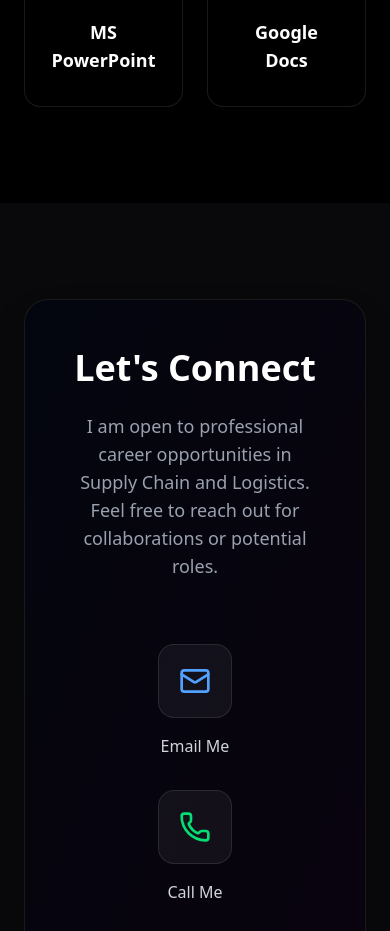
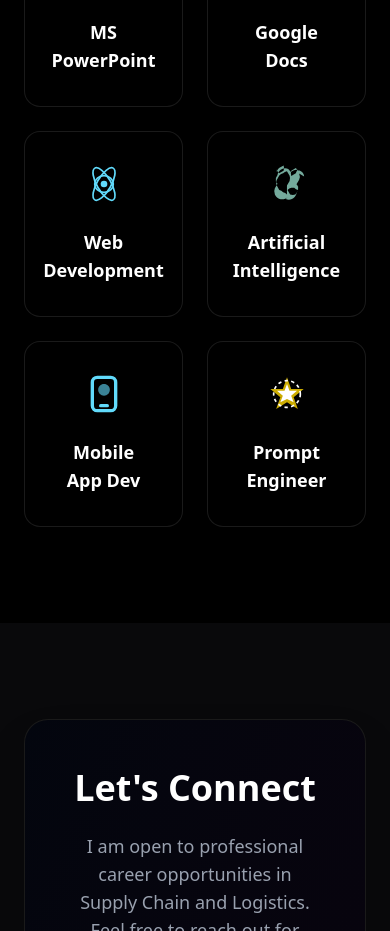
Before and after one commit to isulemanasif/portfolio, a Next.js app: page / in a window 390 px wide. Shown: the part 4780-5711 px from the top of the page. Built offline with nearby package versions, Linux system fonts and the light colour scheme.

Commit message:
Emergency fix: correct syntax in Skills.tsx and restore missing array declaration

```diff
--- a/src/components/Preloader.tsx
+++ b/src/components/Preloader.tsx
@@ -31,35 +31,52 @@
                     exit={{
                         y: "-100%",
                         opacity: 0,
-                        transition: { duration: 0.8, ease: [0.76, 0, 0.24, 1] }
+                        transition: { duration: 1, ease: [0.76, 0, 0.24, 1] }
                     }}
-                    className="fixed inset-0 z-[99999] flex flex-col items-center justify-center bg-black"
+                    className="fixed inset-0 z-[99999] flex flex-col items-center justify-center bg-black overflow-hidden"
                 >
+                    {/* luxury background glow */}
+                    <motion.div
+                        animate={{
+                            scale: [1, 1.2, 1],
+                            opacity: [0.1, 0.2, 0.1]
+                        }}
+                        transition={{ duration: 4, repeat: Infinity, ease: "easeInOut" }}
+                        className="absolute w-[500px] h-[500px] rounded-full bg-blue-500/10 blur-[100px]"
+                    />
+
                     <div className="relative overflow-hidden mb-8">
                         <motion.h1
-                            initial={{ y: 100 }}
-                            animate={{ y: 0 }}
+                            initial={{ y: 100, opacity: 0 }}
+                            animate={{ y: 0, opacity: 1 }}
                             transition={{ duration: 0.8, ease: [0.33, 1, 0.68, 1] }}
-                            className="text-2xl md:text-3xl font-bold text-white tracking-[0.2em] uppercase"
+                            className="text-3xl md:text-4xl font-black text-white tracking-[0.4em] uppercase"
                         >
-                            Muhammad Suleman Asif
+                            Suleman Asif
                         </motion.h1>
                     </div>
 
-                    <div className="w-64 h-[1px] bg-white/10 relative overflow-hidden">
+                    <div className="w-64 h-[2px] bg-white/5 relative overflow-hidden rounded-full">
                         <motion.div
-                            className="absolute inset-0 bg-blue-500 origin-left"
+                            className="absolute inset-0 bg-gradient-to-r from-blue-600 to-purple-600 origin-left"
                             style={{ scaleX: count / 100 }}
                         />
                     </div>
 
-                    <motion.span
-                        initial={{ opacity: 0 }}
-                        animate={{ opacity: 1 }}
-                        className="mt-4 text-white/40 text-xs font-mono tracking-widest uppercase"
-                    >
-                        Initializing V3 Luxury Experience {count}%
-                    </motion.span>
+                    <div className="mt-8 flex flex-col items-center gap-2">
+                        <motion.span
+                            initial={{ opacity: 0 }}
+                            animate={{ opacity: 1 }}
+                            className="text-white/40 text-[10px] font-bold tracking-[0.3em] uppercase"
+                        >
+                            Experience V3 Luxury
+                        </motion.span>
+                        <motion.span
+                            className="text-white font-mono text-lg"
+                        >
+                            {count.toString().padStart(3, '0')}
+                        </motion.span>
+                    </div>
                 </motion.div>
             )}
         </AnimatePresence>
--- a/src/components/Skills.tsx
+++ b/src/components/Skills.tsx
@@ -40,6 +40,45 @@
                 <path fill="#4285F4" d="M30 4H10c-2.21 0-4 .79-4 3v34c0 2.21 1.79 4 4 4h28c2.21 0 4-1.79 4-4V16l-12-12z" />
                 <path fill="#BBDEFB" d="M30 4v12h12" />
                 <path fill="#FFFFFF" d="M30 24H14v2h16v-2zm0 8H14v2h16v-2zm-8-16H14v2h8v-2z" />
+            </svg>
+        )
+    },
+    {
+        name: "Web Development",
+        icon: (
+            <svg viewBox="0 0 24 24" className="w-10 h-10">
+                <circle cx="12" cy="12" r="2" fill="#61DAFB" />
+                <path stroke="#61DAFB" strokeWidth="1" fill="none" d="M12 7c3.1 0 5.6 2.2 5.6 5s-2.5 5-5.6 5-5.6-2.2-5.6-5 2.5-5 5.6-5z" />
+                <ellipse cx="12" cy="12" rx="11" ry="4.2" stroke="#61DAFB" strokeWidth="1" fill="none" transform="rotate(60 12 12)" />
+                <ellipse cx="12" cy="12" rx="11" ry="4.2" stroke="#61DAFB" strokeWidth="1" fill="none" transform="rotate(-60 12 12)" />
+            </svg>
+        )
+    },
+    {
+        name: "Artificial Intelligence",
+        icon: (
+            <svg viewBox="0 0 24 24" className="w-10 h-10">
+                <path fill="#74aa9c" d="M22.28 7.53a4.57 4.57 0 0 0-.24-1.17 4.13 4.13 0 0 0-1-1.49 4.3 4.3 0 0 0-1.49-1 4.56 4.56 0 0 0-3.71 0 4.3 4.3 0 0 0-1.49 1L12.75 3a4.56 4.56 0 0 0-3.71 0 4.3 4.3 0 0 0-1.49 1 4.13 4.13 0 0 0-1 1.49 4.57 4.57 0 0 0-.24 1.17 4.56 4.56 0 0 0-1 3.71 4.13 4.13 0 0 0 1 1.49l-1.59 2.75a4.56 4.56 0 0 0 0 3.71 4.3 4.3 0 0 0 1 1.49 4.13 4.13 0 0 0 1.49 1 4.56 4.56 0 0 0 3.71 0 4.3 4.3 0 0 0 1.49-1L11.25 21a4.56 4.56 0 0 0 3.71 0 4.3 4.3 0 0 0 1.49-1 4.13 4.13 0 0 0 1-1.49 4.57 4.57 0 0 0 .24-1.17 4.56 4.56 0 0 0 1-3.71 4.13 4.13 0 0 0-1-1.49l1.59-2.75a4.56 4.56 0 0 0 0-3.71M11.97 18.23a4.59 4.59 0 0 0-2.31-1.33 4.6 4.6 0 0 0-2.3-1.33l-1.59-2.75a4.56 4.56 0 0 1 0-3.14l1.59-2.75a4.61 4.61 0 0 1 2.3-1.31 4.6 4.6 0 0 1 2.31-1.33l1.59 2.75a4.56 4.56 0 0 1 0 3.14l-1.59 2.75m4.35 1.33a4.59 4.59 0 0 0 2.31 1.33l-1.59 2.75a4.56 4.56 0 0 1-3.14 0l-1.59-2.75a4.6 4.6 0 0 1 2.3-1.33 4.6 4.6 0 0 1 1.71 0m2.31-11a4.59 4.59 0 0 0-1.33 2.3l-2.75 1.59a4.56 4.56 0 0 1 0-3.14l2.75-1.59a4.61 4.61 0 0 1 1.31 2.3l.02.04m-12.75 0a4.59 4.59 0 0 1 1.33-2.3l2.75-1.59a4.56 4.56 0 0 1 0 3.14l-2.75 1.59a4.61 4.61 0 0 1-1.31-2.3.02.04" />
+            </svg>
+        )
+    },
+    {
+        name: "Mobile App Dev",
+        icon: (
+            <svg viewBox="0 0 24 24" className="w-10 h-10">
+                <rect x="5" y="2" width="14" height="20" rx="3" fill="none" stroke="#61DAFB" strokeWidth="2" />
+                <line x1="10" y1="19" x2="14" y2="19" stroke="#61DAFB" strokeWidth="2" strokeLinecap="round" />
+                <path d="M12 6c-2 0-3.5 1.5-3.5 3.5S10 13 12 13s3.5-1.5 3.5-3.5S14 6 12 6z" fill="#61DAFB" opacity="0.6" />
+            </svg>
+        )
+    },
+    {
+        name: "Prompt Engineer",
+        icon: (
+            <svg viewBox="0 0 24 24" className="w-10 h-10">
+                <path fill="#FFD700" d="M12 2L14.5 9H22L16 14L18.5 21L12 17L5.5 21L8 14L2 9H9.5L12 2Z" opacity="0.8" />
+                <path fill="white" d="M12 6L13.5 10H18L14.5 13L16 17L12 15L8 17L9.5 13L6 10H10.5L12 6Z" />
+                <circle cx="12" cy="12" r="8" stroke="white" strokeWidth="1" fill="none" strokeDasharray="2 2" />
             </svg>
         )
     },
```
